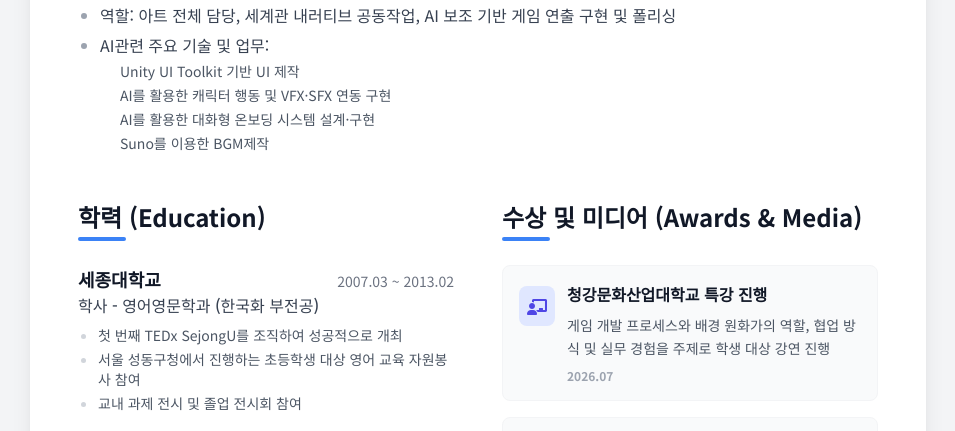
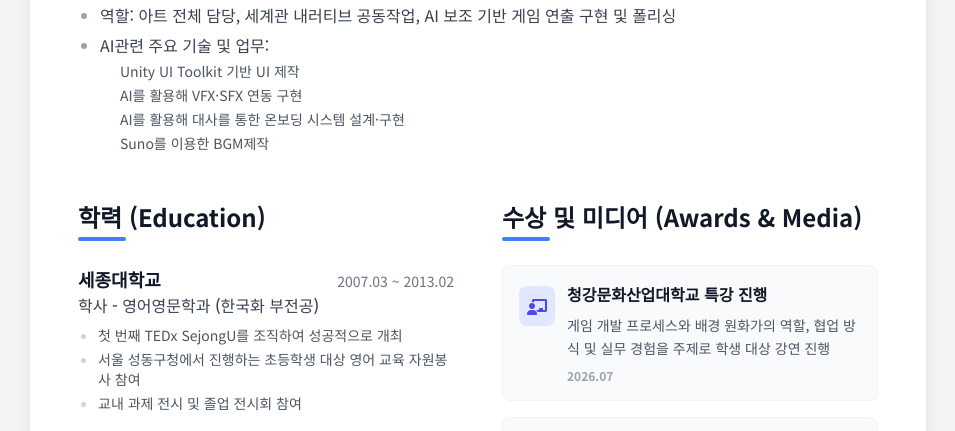
Before and after one commit to KimYeonkyu/Resume, a plain HTML site: page index.html in a window 1280 px wide. Shown: the part 2487-2918 px from the top of the page, without its empty margins (162-1117 px from the left). Drawn offline with nearby package versions, Linux system fonts and the light colour scheme.

Commit message:
Refactor AI-related tasks in index.html

```diff
--- a/index.html
+++ b/index.html
@@ -270,8 +270,8 @@
                         <li>AI관련 주요 기술 및 업무:
                             <ul class="list-circle list-outside ml-5 mt-1 space-y-1 text-gray-600 text-sm">
                                 <li>Unity UI Toolkit 기반 UI 제작</li>
-                                <li>AI를 활용한 캐릭터 행동 및 VFX·SFX 연동 구현</li>
-                                <li>AI를 활용한 대화형 온보딩 시스템 설계·구현</li>
+                                <li>AI를 활용해 VFX·SFX 연동 구현</li>
+                                <li>AI를 활용해 대사를 통한 온보딩 시스템 설계·구현</li>
                                 <li>Suno를 이용한 BGM제작</li>
                             </ul>
                         </li>
```
